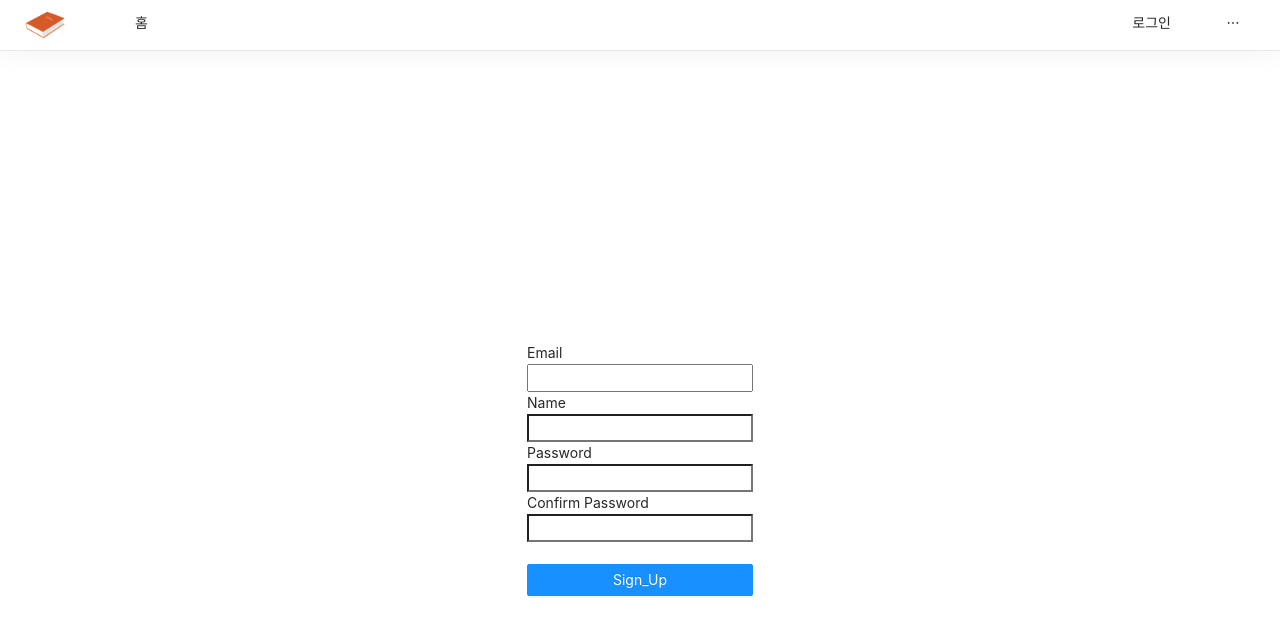
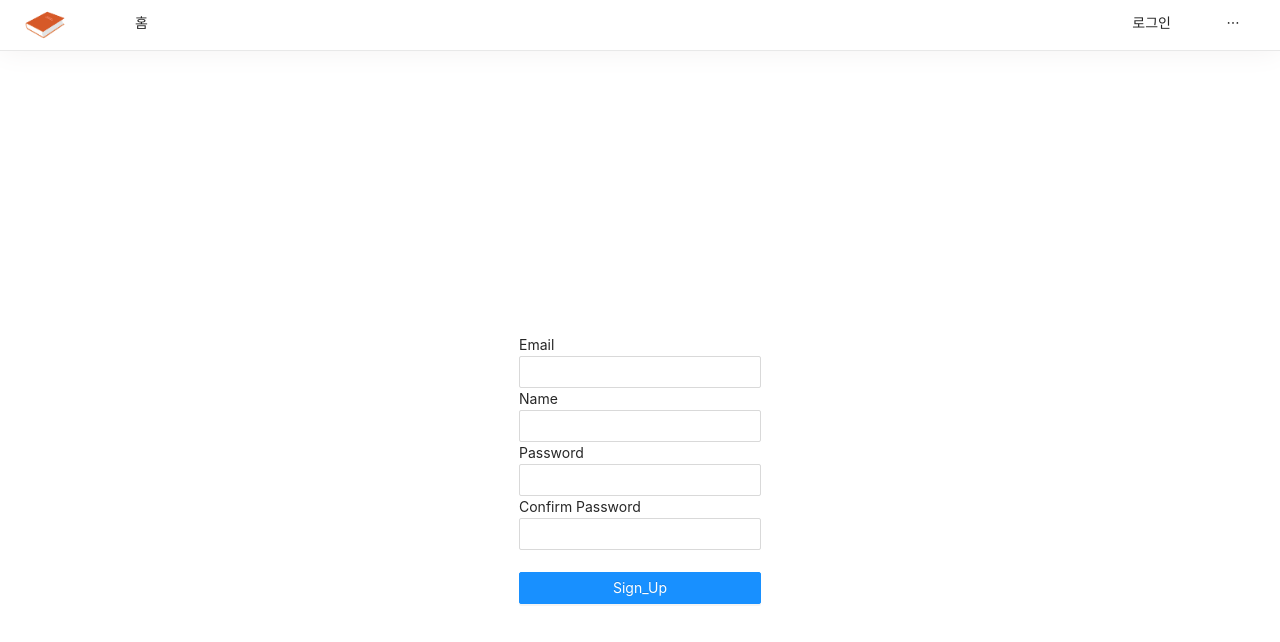
Before and after one commit to rlarbxo157/betodi_team, a React (Create React App) app in the folder client/: page /register in a window 1280 px wide. Shown: the top 642 px of the page. Built offline with nearby package versions, Linux system fonts and the light colour scheme; no server answers.

Commit message:
버튼  작동안되는거 수정

```diff
--- a/client/src/components/views/LoginPage/LoginPage.js
+++ b/client/src/components/views/LoginPage/LoginPage.js
@@ -2,7 +2,7 @@ import React, { useState } from 'react'
 import { useDispatch } from 'react-redux';
 import { loginUser } from '../../../_actions/user_action';
 import { withRouter } from 'react-router-dom';
-import { Button } from 'antd';
+import { Form, Button, Input } from 'antd';
 function LoginPage(props) {
 
     const dispatch = useDispatch();
@@ -43,17 +43,17 @@ function LoginPage(props) {
 
     return (
         <div style={{ display: 'flex', justifyContent: 'center', alignItems: 'center', width: '100%', height: '100vh' }}>
-            <form style={{ display: 'flex', flexDirection: 'column' }} onSubmit={onSubmitHandler}>
+            <Form style={{ display: 'flex', flexDirection: 'column' }}>
                 <label>Email</label>
-                <input type="email" name="Email" value={Email} onChange={onDataHandleChange} />
+                <Input type="email" name="Email" value={Email} onChange={onDataHandleChange} />
                 <label>Password</label>
-                <input type="password" name="Password" value={Password} onChange={onDataHandleChange} />
+                <Input type="password" name="Password" value={Password} onChange={onDataHandleChange} />
 
                 <br />
-                <Button type="primary">
+                <Button htmlType="submit" type="primary" onClick={onSubmitHandler}>
                     Login
                 </Button>
-            </form>
+            </Form>
         </div>
     )
 }
--- a/client/src/components/views/RegisterPage/RegisterPage.js
+++ b/client/src/components/views/RegisterPage/RegisterPage.js
@@ -3,7 +3,7 @@ import { useDispatch } from 'react-redux';
 import { loginUser } from '../../../_actions/user_action';
 import { registerUser } from '../../../_actions/user_action';
 import { withRouter } from 'react-router-dom';
-import { Button } from 'antd';
+import { Button, Form, Input } from 'antd';
 function RegisterPage(props) {
 
     const dispatch = useDispatch();
@@ -52,23 +52,23 @@ function RegisterPage(props) {
 
     return (
         <div style={{ display: 'flex', justifyContent: 'center', alignItems: 'center', width: '100%', height: '100vh' }}>
-            <form style={{ display: 'flex', flexDirection: 'column' }} onSubmit={onSubmitHandler}>
+            <Form style={{ display: 'flex', flexDirection: 'column' }} >
                 <label>Email</label>
-                <input type="email" name="Email" value={Email} onChange={onDataHandleChange} />
+                <Input type="email" name="Email" value={Email} onChange={onDataHandleChange} />
 
                 <label>Name</label>
-                <input type="text" name="Name" value={Name} onChange={onDataHandleChange} />
+                <Input type="text" name="Name" value={Name} onChange={onDataHandleChange} />
 
                 <label>Password</label>
-                <input type="password" name="Password" value={Password} onChange={onDataHandleChange} />
+                <Input type="password" name="Password" value={Password} onChange={onDataHandleChange} />
 
                 <label>Confirm Password</label>
-                <input type="password" name="ConfirmPassword" value={ConfirmPassword} onChange={onDataHandleChange} />
+                <Input type="password" name="ConfirmPassword" value={ConfirmPassword} onChange={onDataHandleChange} />
                 <br />
-                <Button type="primary">
+                <Button type="primary" htmlType="submit" onClick={onSubmitHandler}>
                     Sign_Up
                 </Button>
-            </form>
+            </Form>
         </div>
     )
 }
```
